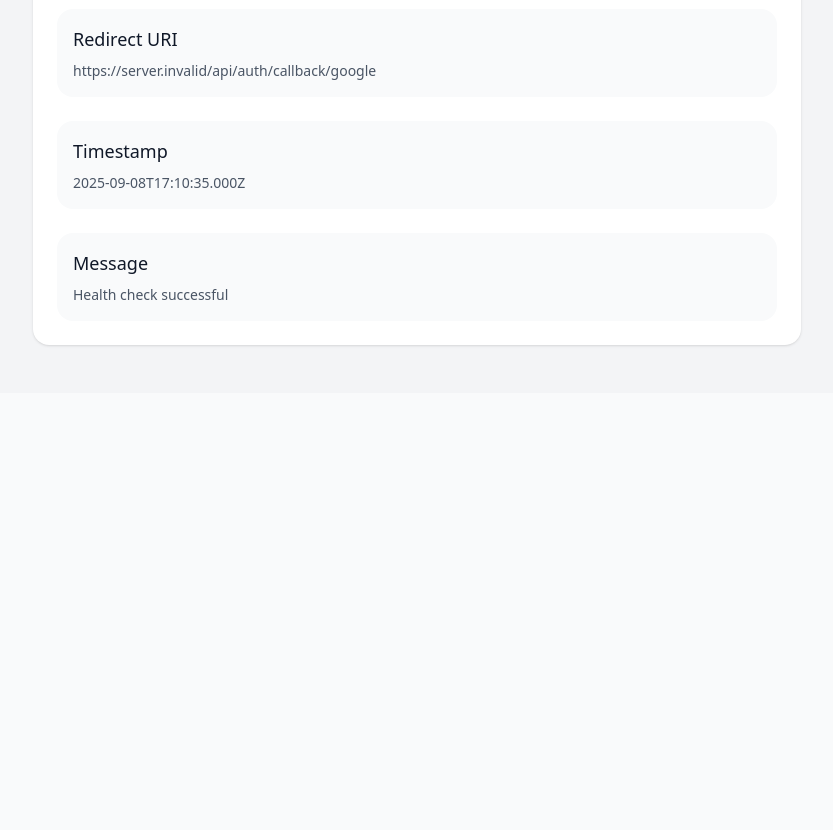
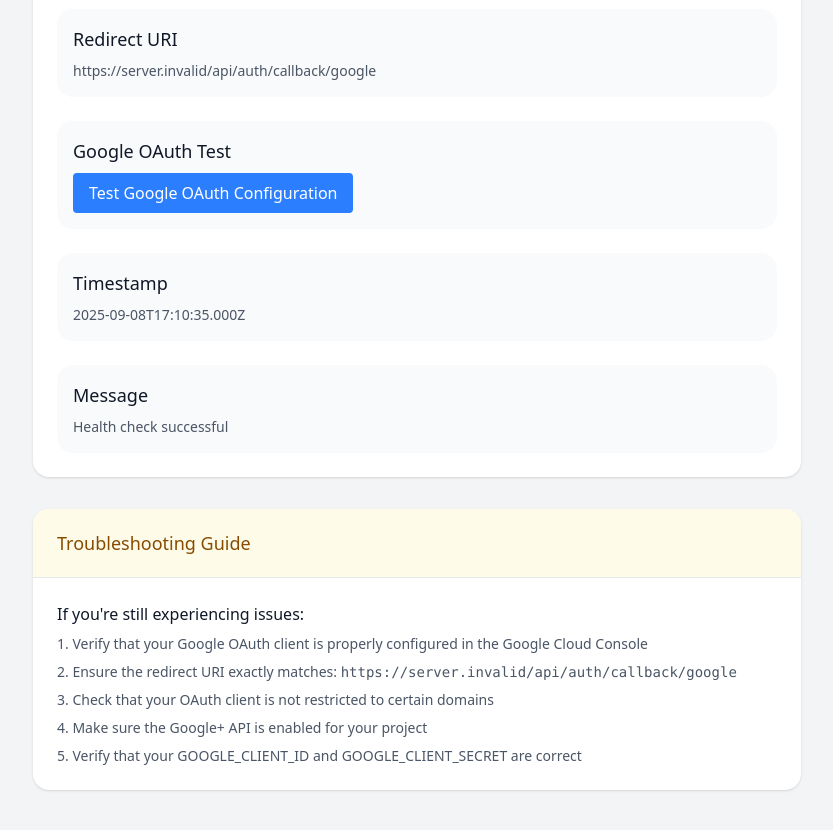
Before and after one commit to Chiranjeevi005/Digital-E-Gram-Panchayat, a Next.js app: page /debug-health in a window 1280 px wide. Shown: the part 480-1310 px from the top of the page, without its empty margins (223-1056 px from the left). Before the commit the page ends 873 px from the top, so only its background shows below. Built offline with nearby package versions, Linux system fonts and the light colour scheme; no server answers.

Commit message:
Enhance debug health page with Google OAuth testing

```diff
--- a/src/app/debug-health/page.tsx
+++ b/src/app/debug-health/page.tsx
@@ -6,6 +6,7 @@ export default function DebugHealth() {
   const [healthData, setHealthData] = useState<any>(null)
   const [loading, setLoading] = useState(true)
   const [error, setError] = useState<string | null>(null)
+  const [googleTestResult, setGoogleTestResult] = useState<string | null>(null)
 
   useEffect(() => {
     const fetchHealthData = async () => {
@@ -23,6 +24,29 @@ export default function DebugHealth() {
 
     fetchHealthData()
   }, [])
+
+  const testGoogleAuth = async () => {
+    setGoogleTestResult('Testing Google OAuth configuration...')
+    try {
+      // This is a client-side test to check if Google OAuth is properly configured
+      const redirectUri = `${healthData?.envCheck?.NEXTAUTH_URL}/api/auth/callback/google`
+      const clientId = healthData?.envCheck?.GOOGLE_CLIENT_ID
+
+      if (!clientId || clientId === 'NOT SET') {
+        setGoogleTestResult('❌ Google Client ID is not configured')
+        return
+      }
+
+      if (!healthData?.envCheck?.NEXTAUTH_URL || healthData.envCheck.NEXTAUTH_URL === 'NOT SET') {
+        setGoogleTestResult('❌ NEXTAUTH_URL is not configured')
+        return
+      }
+
+      setGoogleTestResult(`✅ Configuration looks good. Redirect URI: ${redirectUri}`)
+    } catch (err) {
+      setGoogleTestResult(`❌ Error: ${err instanceof Error ? err.message : 'Unknown error'}`)
+    }
+  }
 
   if (loading) {
     return (
@@ -88,6 +112,21 @@ export default function DebugHealth() {
                 </div>
 
                 <div className="bg-gray-50 p-4 rounded-lg">
+                  <h2 className="text-lg font-medium text-gray-900 mb-2">Google OAuth Test</h2>
+                  <button
+                    onClick={testGoogleAuth}
+                    className="px-4 py-2 bg-blue-500 text-white rounded hover:bg-blue-600 transition-colors"
+                  >
+                    Test Google OAuth Configuration
+                  </button>
+                  {googleTestResult && (
+                    <p className="mt-2 text-sm text-gray-600">
+                      {googleTestResult}
+                    </p>
+                  )}
+                </div>
+
+                <div className="bg-gray-50 p-4 rounded-lg">
                   <h2 className="text-lg font-medium text-gray-900 mb-2">Timestamp</h2>
                   <p className="text-sm text-gray-600">
                     {healthData?.timestamp}
@@ -106,6 +145,25 @@ export default function DebugHealth() {
             </div>
           </div>
         </div>
+
+        {/* Troubleshooting Guide */}
+        <div className="mt-8 bg-white shadow overflow-hidden sm:rounded-lg">
+          <div className="px-4 py-5 sm:px-6 bg-yellow-50">
+            <h2 className="text-lg font-medium text-yellow-800">Troubleshooting Guide</h2>
+          </div>
+          <div className="border-t border-gray-200">
+            <div className="px-4 py-5 sm:p-6">
+              <h3 className="text-md font-medium text-gray-900 mb-2">If you're still experiencing issues:</h3>
+              <ol className="list-decimal list-inside space-y-2 text-sm text-gray-600">
+                <li>Verify that your Google OAuth client is properly configured in the Google Cloud Console</li>
+                <li>Ensure the redirect URI exactly matches: <span className="font-mono break-all">{healthData?.redirectUri}</span></li>
+                <li>Check that your OAuth client is not restricted to certain domains</li>
+                <li>Make sure the Google+ API is enabled for your project</li>
+                <li>Verify that your GOOGLE_CLIENT_ID and GOOGLE_CLIENT_SECRET are correct</li>
+              </ol>
+            </div>
+          </div>
+        </div>
       </div>
     </div>
   )
```
